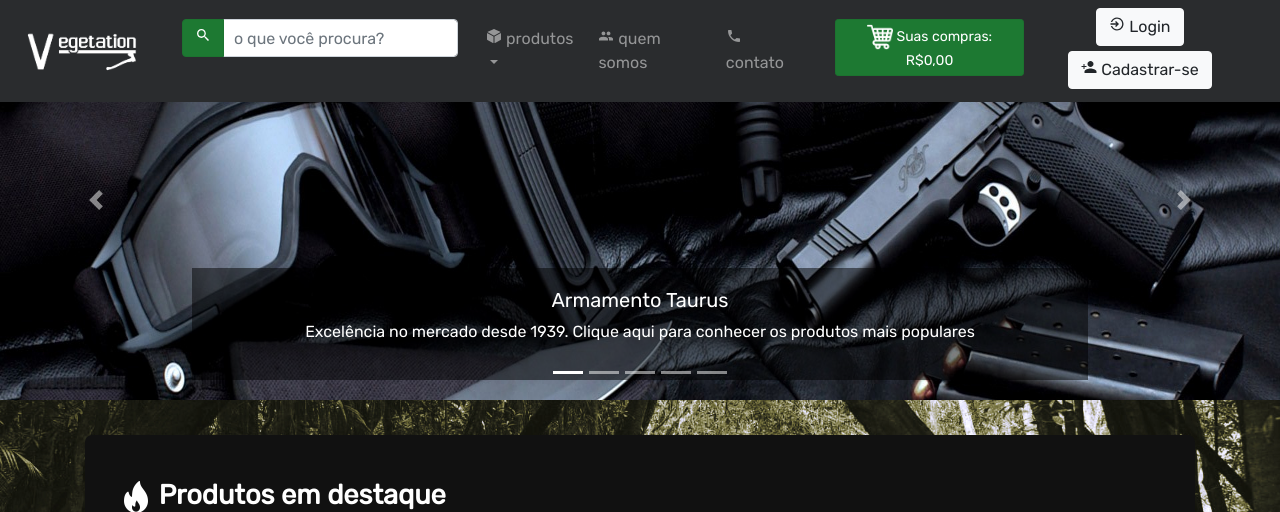
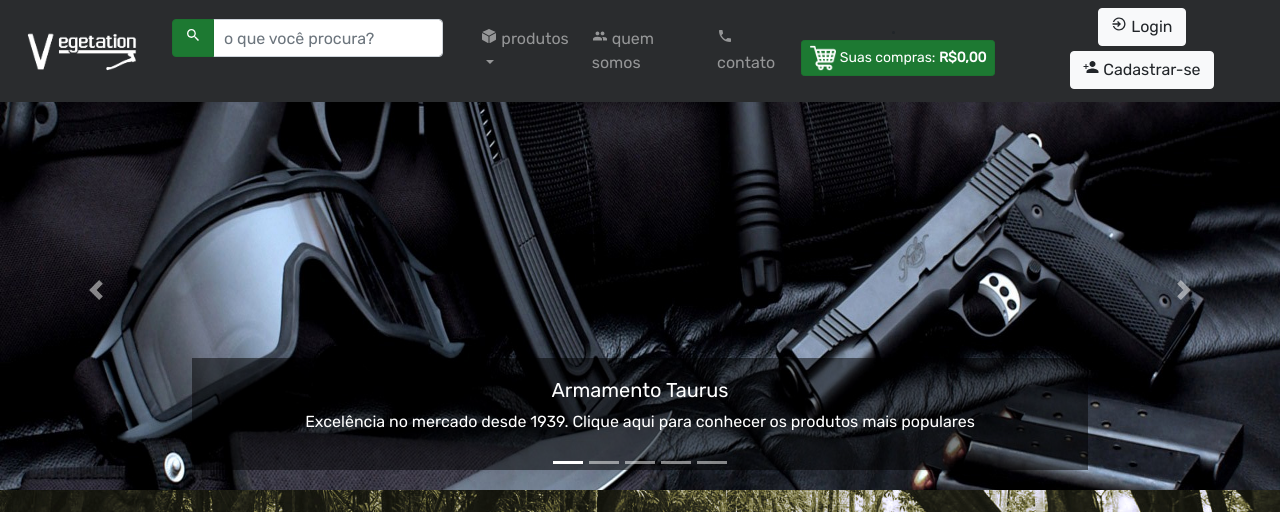
Before and after one commit to ronaldscruz/vegetation-store, a PHP site: page / in a window 1280 px wide. Shown: the top 512 px of the page. Run offline with PHP 8.4, Linux system fonts and the light colour scheme.

Commit message:
menu corrigido para telas maiores

```diff
--- a/css/index_menu.css
+++ b/css/index_menu.css
@@ -1,3 +1,7 @@
+#menuHeader{
+	margin-bottom: 7%;
+}
+
 .dropdown-item{
 	-webkit-transition: all 0.2s ease; /* For Safari 3.1 to 6.0 */
 	transition: all 0.2s ease;
@@ -33,7 +37,7 @@
 }
 
 #buscaMenu{
-		margin: 0 20px;
+	margin: 0 30px 0 10px;
 }
 
 input[name="txtBuscar"]{
@@ -42,7 +46,7 @@
 
 #sec-carrinho{
 	font-size: 0.6em;
-		margin-left: 26px;
+	margin-right: 30px;
 	text-align: center;
 }
 
@@ -65,7 +69,7 @@
 	}
 
 	#sec-carrinho{
-			margin: 8px 0px 10px 0;
+		margin: 10px 0;
 		text-align: center;
 	}
 
--- a/index.php
+++ b/index.php
@@ -13,6 +13,7 @@
 <body>
 	<!--div genérica para encobrir o conteudo e impedir o scroll horizontal-->
 	<div style="overflow-x: hidden;">
+
 	<!-- --------------------- INI MENU --------------------- -->
 	<?php require_once "index_menu.php" ?>
 	<!-- --------------------- FIM MENU --------------------- -->
--- a/index_menu.php
+++ b/index_menu.php
@@ -48,16 +48,14 @@
 				<li class="nav-item">
 					<a class="nav-link" href="#"><ion-icon name="call"></ion-icon> contato</a>
 				</li>
-
-				<div class="dropdown-divider"></div>
+			</ul>
+			<div class="dropdown-divider"></div>
 
 				<li class="nav-item" id="sec-carrinho">
-					<button class="btn btn-success text-white btn-sm"><img src="img/carrinho.png" width="26px"> Suas compras: R$0,00</button>
+					<button class="btn btn-success text-white btn-sm"><img src="img/carrinho.png" width="26px"> Suas compras: <strong>R$0,00</strong></button>
 				</li>
 
 				<div class="dropdown-divider"></div>
-
-			</ul>
 			<form class="form-inline text-sm-center justify-content-center" id="sec-usuario">
 				<button href="#" class="btn btn-light btnmenu"><ion-icon name="log-in"></ion-icon> Login</button>
 				<button href="#" class="btn btn-light btnmenu"><ion-icon name="person-add"></ion-icon> Cadastrar-se</button>
```
Lines whose indentation alone changed are shown as unchanged.
